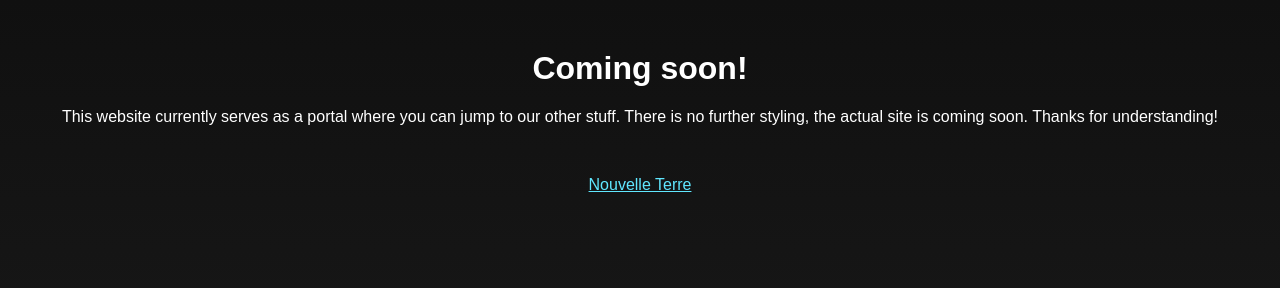
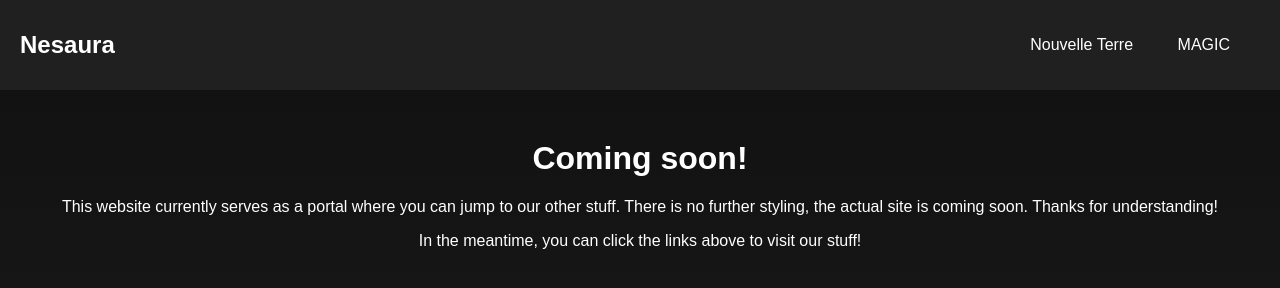
Before and after one commit to Nesaura/nesaura.github.io, a plain HTML site: page index.html in a window 1280 px wide. Drawn offline with Linux system fonts and the light colour scheme.

Commit message:
Add files via upload

```diff
--- a/index.html
+++ b/index.html
@@ -7,14 +7,22 @@
     <link rel="stylesheet" href="style.css">
 </head>
 <body>
+    <nav class="navbar">
+        <h1><b>Nesaura</b></h1>
+        <div class="navbarlinks">
+            <ul>
+                <li><a href="https://nesaura.github.io/Nouvelle-Terre/">Nouvelle Terre</a></li>
+                <li><a href="https://nesaura.github.io/magic">MAGIC</a></li>
+            </ul>
+        </div>
+    </nav>
+
     <h1>Coming soon!</h1>
 
     <div class="subtitle">
         <p>This website currently serves as a portal where you can jump to our other stuff. There is no further styling, the actual site is coming soon. Thanks for understanding!</p>
-    </div>
 
-    <div class="links">
-        <a href="https://nesaura.github.io/Nouvelle-Terre/">Nouvelle Terre</a>
+        <p>In the meantime, you can click the links above to visit our stuff!</p>
     </div>
 </body>
 </html>
--- a/style.css
+++ b/style.css
@@ -4,6 +4,7 @@ body{
     background-attachment: fixed;
     color: #FFFFFF;
     font-family: Arial, Helvetica, sans-serif;
+    margin: 0px;
 }
 
 h1{
@@ -28,3 +29,33 @@ a{
 a:visited{
     color: #60ffc2;
 }
+
+.navbar{
+    display: flex;
+    justify-content: space-between;
+    align-items: center;
+    background-color: #202020;
+    padding: 20px;
+}
+
+.navbar h1{
+    text-align: left;
+    margin: 0px;
+}
+
+.navbarlinks ul li{
+    display: inline;
+    margin-right: 20px;
+}
+
+.navbarlinks a{
+    text-decoration: none;
+    color: white;
+    padding: 10px;
+}
+
+.navbarlinks a:hover{
+    background-color: #525252;
+    border-radius: 10px;
+    transition: 0.2s;
+}
```
